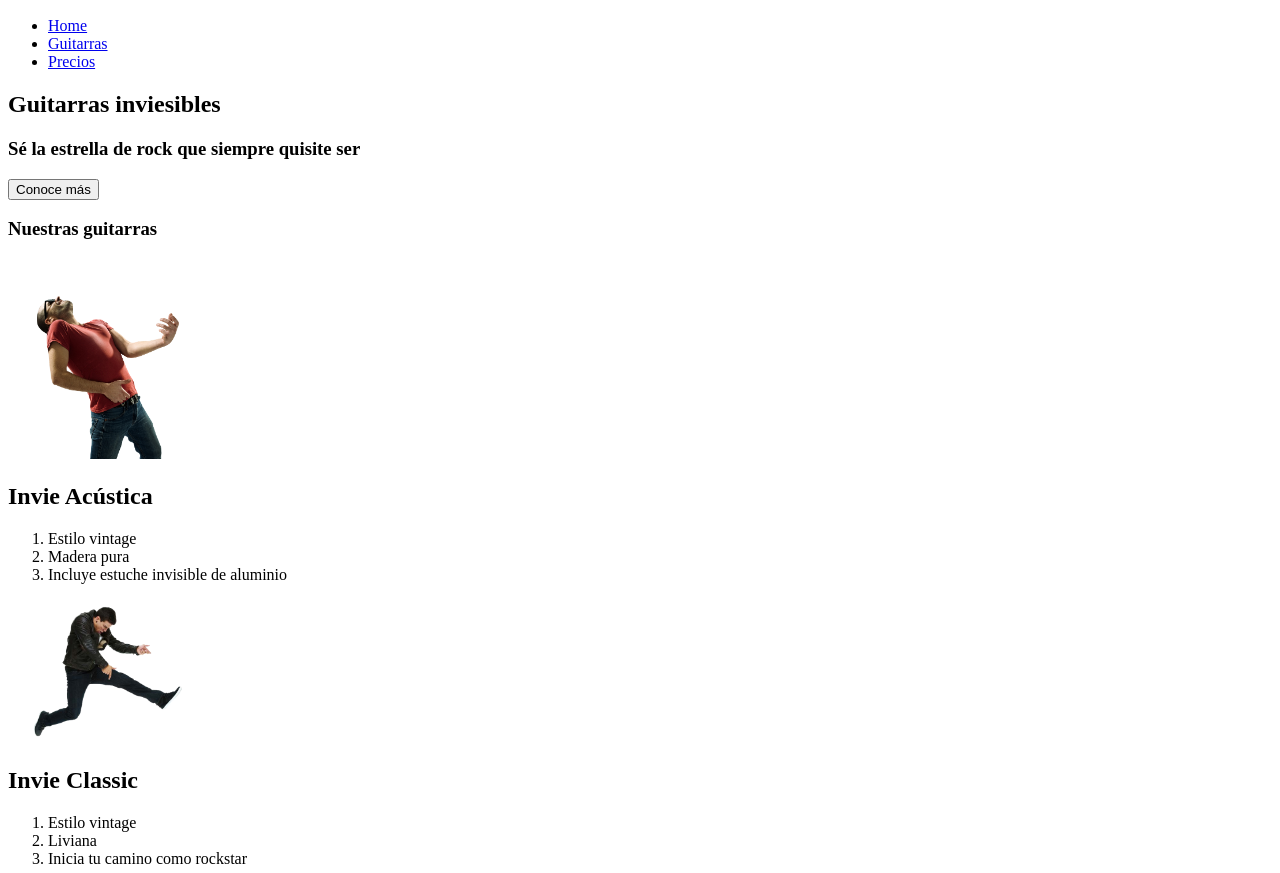
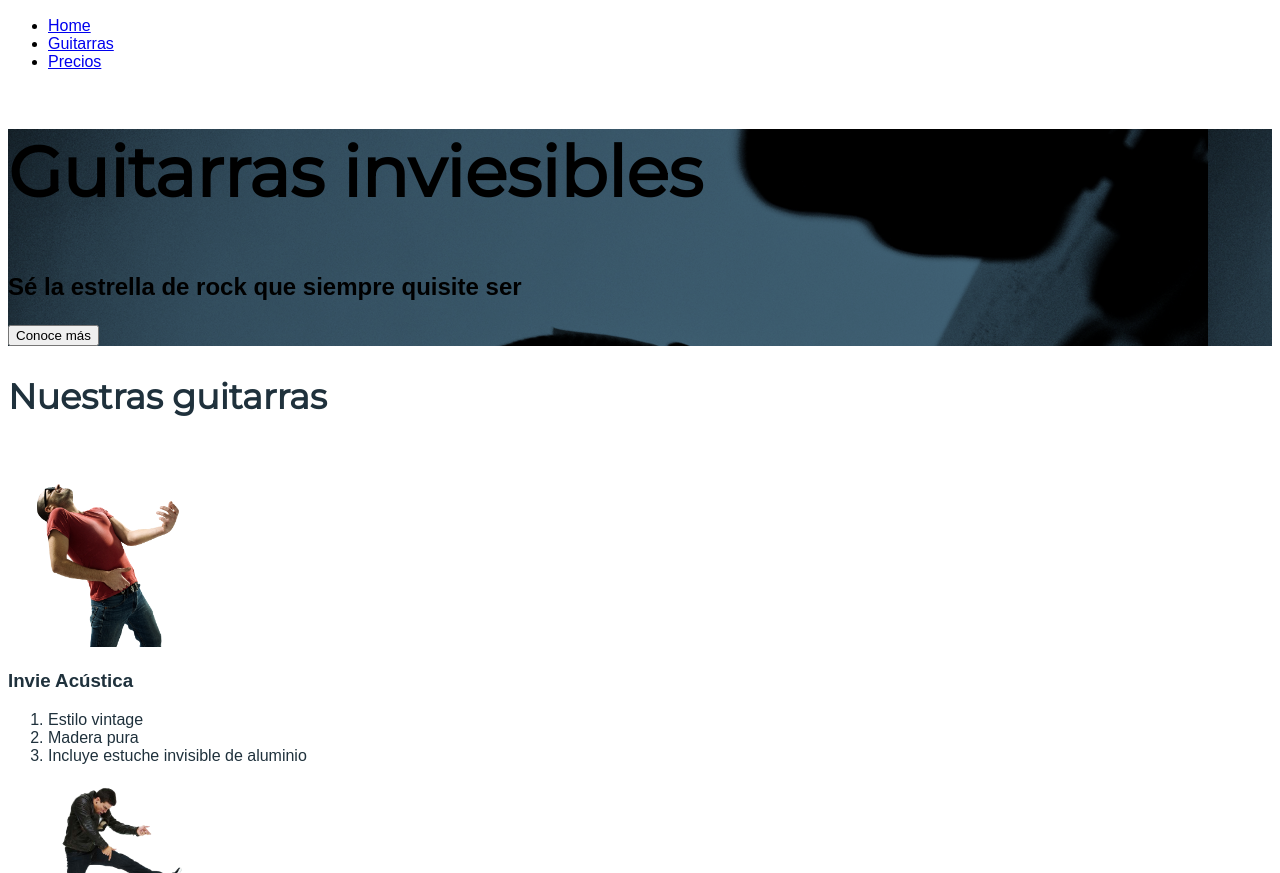
Before and after one commit to laatcode/Invie, a plain HTML site: page index.html in a window 1280 px wide. Shown: the part 79-952 px from the top of the page. Drawn offline with Linux system fonts and the light colour scheme; a web font is replaced by a local one.

Commit message:
Añadiendo estilos y fuentes

```diff
--- /dev/null
+++ b/css/invie.css
@@ -0,0 +1,29 @@
+body {
+  font-family: 'Allerta', sans-serif;
+}
+
+.titulo {
+  font-family: 'Montserrat', sans-serif;
+  font-size: 70px;
+}
+
+.title-a {
+  font-size: 24px;
+}
+
+.title-b {
+  font-size: 50px;
+}
+
+.guitarras {
+  color: #1F313C;
+}
+
+.guitarras h2 {
+  font-family: 'Montserrat', sans-serif;
+  font-size: 35px;
+}
+
+.portada {
+  background-image: url('../images/background.png');
+}
--- a/index.html
+++ b/index.html
@@ -3,13 +3,16 @@
   <head>
     <meta charset="utf-8">
     <title>Invie - Tus mejores guitarras</title>
+    <!-- <link href="https://fonts.googleapis.com/css?family=Montserrat" rel="stylesheet"> -->
+    <link href="https://fonts.googleapis.com/css?family=Allerta|Montserrat" rel="stylesheet">
+    <link rel="stylesheet" href="css/invie.css">
   </head>
   <body>
-    <header id="header">
-      <figure>
+    <header id="header" class="header">
+      <figure class="logotipo">
         <img src="images/invie.png" width="186" height="60" alt="Logo Invie">
       </figure>
-      <nav>
+      <nav class="menu">
         <ul>
           <li>
             <a href="index.html">Home</a>
@@ -23,25 +26,25 @@
         </ul>
       </nav>
     </header>
-    <section id="portada">
-      <h1>Guitarras inviesibles</h1>
-      <h3>Sé la estrella de rock que siempre quisite ser</h3>
+    <section id="portada" class="portada">
+      <h1 class="titulo">Guitarras inviesibles</h1>
+      <h3 class="title-a">Sé la estrella de rock que siempre quisite ser</h3>
       <button type="button">Conoce más</button>
     </section>
-    <section id="guitarras">
-      <h3>Nuestras guitarras</h3>
-      <article>
+    <section id="guitarras" class="guitarras">
+      <h2>Nuestras guitarras</h2>
+      <article class="guitarra">
         <img src="images/invie-acustica.png" width="200" alt="Invie Acústica">
-        <h2>Invie Acústica</h2>
+        <h3>Invie Acústica</h3>
         <ol>
           <li>Estilo vintage</li>
           <li>Madera pura</li>
           <li>Incluye estuche invisible de aluminio</li>
         </ol>
       </article>
-      <article>
+      <article class="guitarra">
         <img src="images/invie-classic.png" width="200" alt="Invie Classic">
-        <h2>Invie Classic</h2>
+        <h3 class="title-b">Invie Classic</h3>
         <ol>
           <li>Estilo vintage</li>
           <li>Liviana</li>
```
